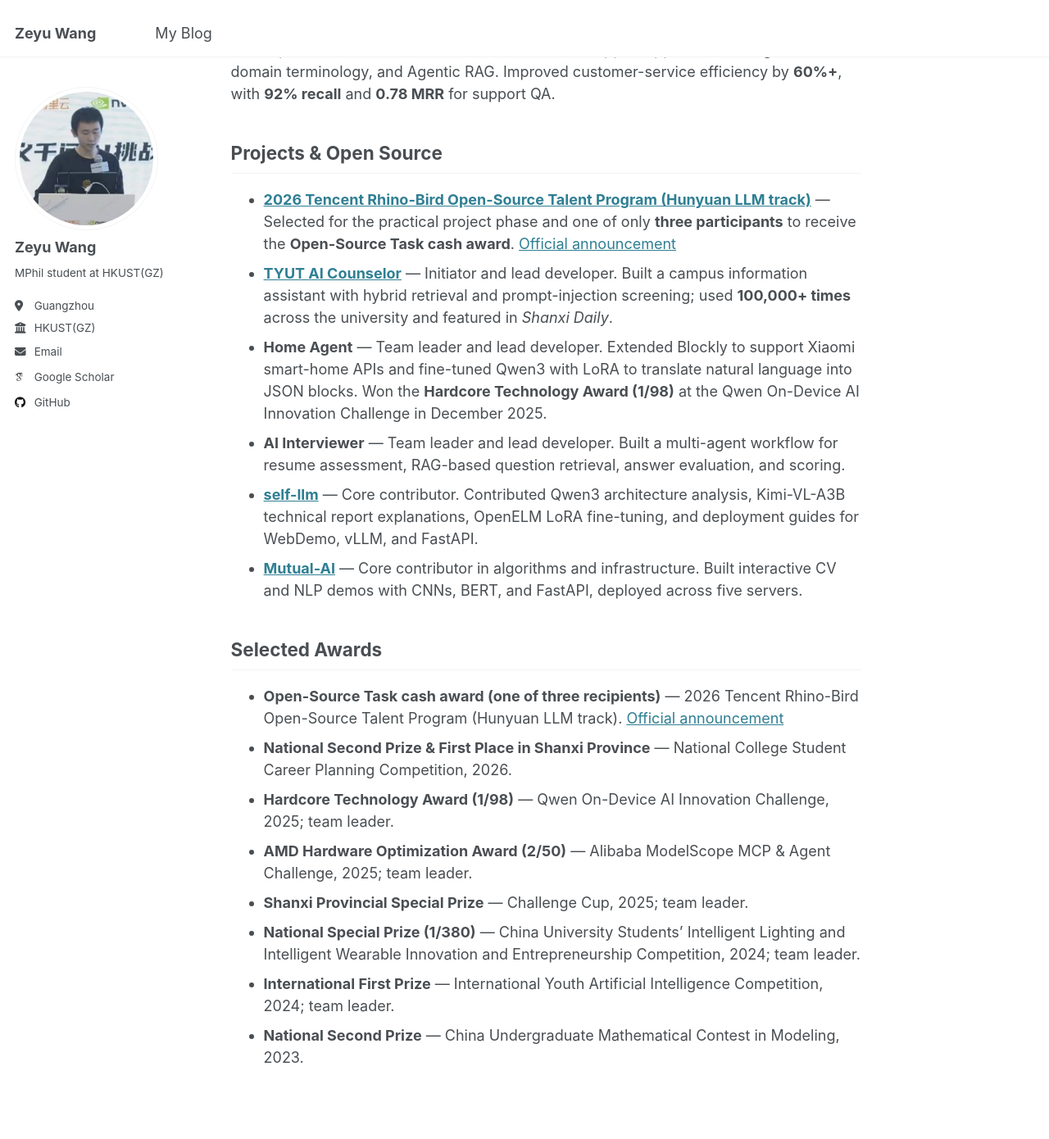
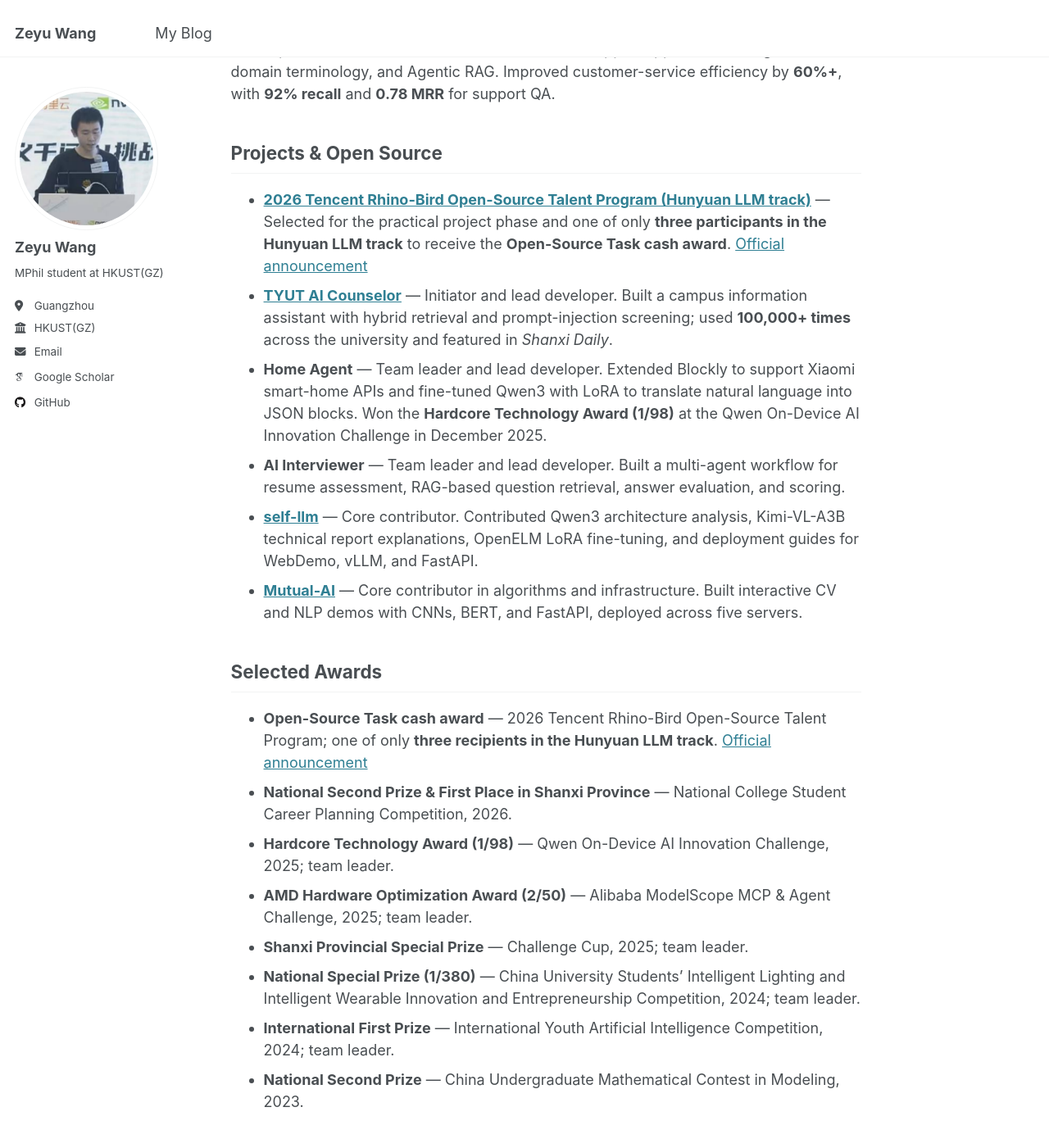
Before and after one commit to moyitech/moyitech.github.io, a Jekyll site: the page built from _pages/about.md, in a window 1280 px wide and 1400 px high, scrolled down 2150 px. Shown: the top 1390 px of the window at 82% size. Built offline with Jekyll 4.4.1, drawn with Linux system fonts in a browser that asks for light colours; some web fonts are replaced.

Commit message:
Clarify Hunyuan award recipient count and announcement date

```diff
--- a/_pages/about.md
+++ b/_pages/about.md
@@ -63,7 +63,7 @@ Developed GPT-4-based translation and customer-support applications using Milvus
 
 ## Projects & Open Source
 
-- **[2026 Tencent Rhino-Bird Open-Source Talent Program (Hunyuan LLM track)](https://opensource.tencent.com/summer-of-code/)** — Selected for the practical project phase and one of only **three participants** to receive the **Open-Source Task cash award**. [Official announcement](https://mp.weixin.qq.com/s/jYHU1exImv8XU9z0fgJ-UQ?color_scheme=light&scene=1)
+- **[2026 Tencent Rhino-Bird Open-Source Talent Program (Hunyuan LLM track)](https://opensource.tencent.com/summer-of-code/)** — Selected for the practical project phase and one of only **three participants in the Hunyuan LLM track** to receive the **Open-Source Task cash award**. [Official announcement](https://mp.weixin.qq.com/s/jYHU1exImv8XU9z0fgJ-UQ?color_scheme=light&scene=1)
 - **[TYUT AI Counselor](https://mp.weixin.qq.com/s/It5YYVXDfUXFA7APnv7kkg)** — Initiator and lead developer. Built a campus information assistant with hybrid retrieval and prompt-injection screening; used **100,000+ times** across the university and featured in *Shanxi Daily*.
 - **Home Agent** — Team leader and lead developer. Extended Blockly to support Xiaomi smart-home APIs and fine-tuned Qwen3 with LoRA to translate natural language into JSON blocks. Won the **Hardcore Technology Award (1/98)** at the Qwen On-Device AI Innovation Challenge in December 2025.
 - **AI Interviewer** — Team leader and lead developer. Built a multi-agent workflow for resume assessment, RAG-based question retrieval, answer evaluation, and scoring.
@@ -72,7 +72,7 @@ Developed GPT-4-based translation and customer-support applications using Milvus
 
 ## Selected Awards
 
-- **Open-Source Task cash award (one of three recipients)** — 2026 Tencent Rhino-Bird Open-Source Talent Program (Hunyuan LLM track). [Official announcement](https://mp.weixin.qq.com/s/jYHU1exImv8XU9z0fgJ-UQ?color_scheme=light&scene=1)
+- **Open-Source Task cash award** — 2026 Tencent Rhino-Bird Open-Source Talent Program; one of only **three recipients in the Hunyuan LLM track**. [Official announcement](https://mp.weixin.qq.com/s/jYHU1exImv8XU9z0fgJ-UQ?color_scheme=light&scene=1)
 - **National Second Prize & First Place in Shanxi Province** — National College Student Career Planning Competition, 2026.
 - **Hardcore Technology Award (1/98)** — Qwen On-Device AI Innovation Challenge, 2025; team leader.
 - **AMD Hardware Optimization Award (2/50)** — Alibaba ModelScope MCP & Agent Challenge, 2025; team leader.
```
Also changed, not shown: _pages/cv.md (+2 -2 lines).
